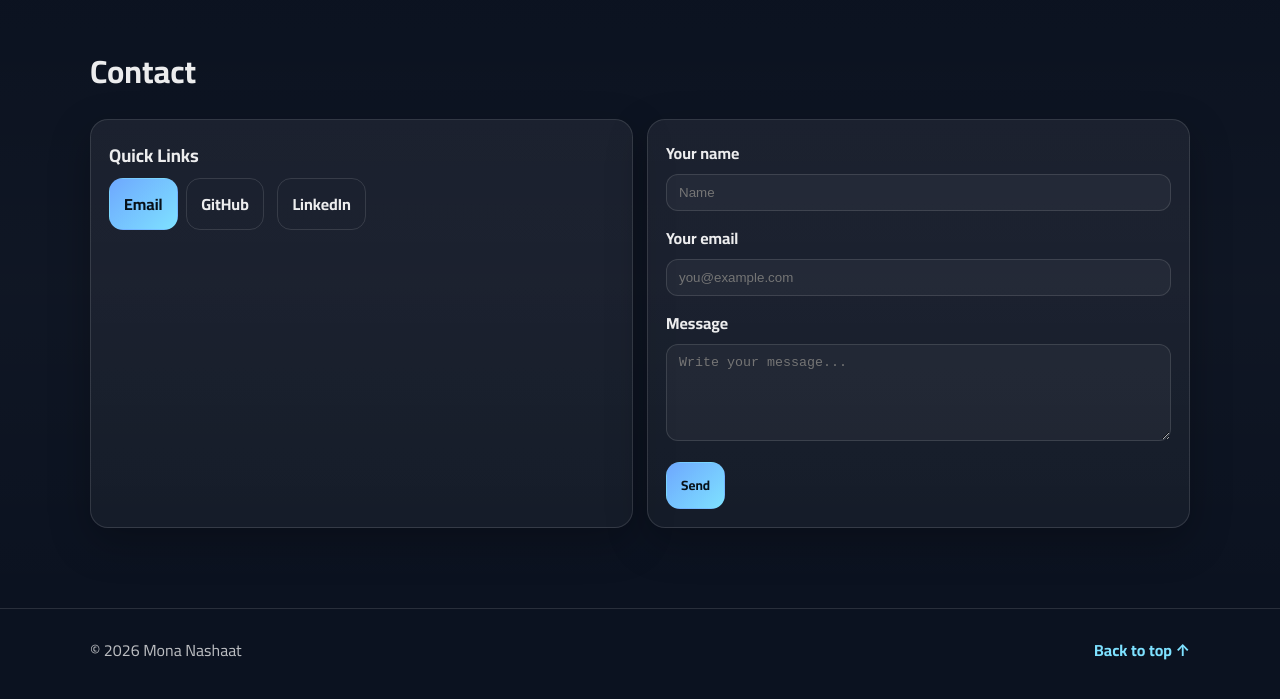
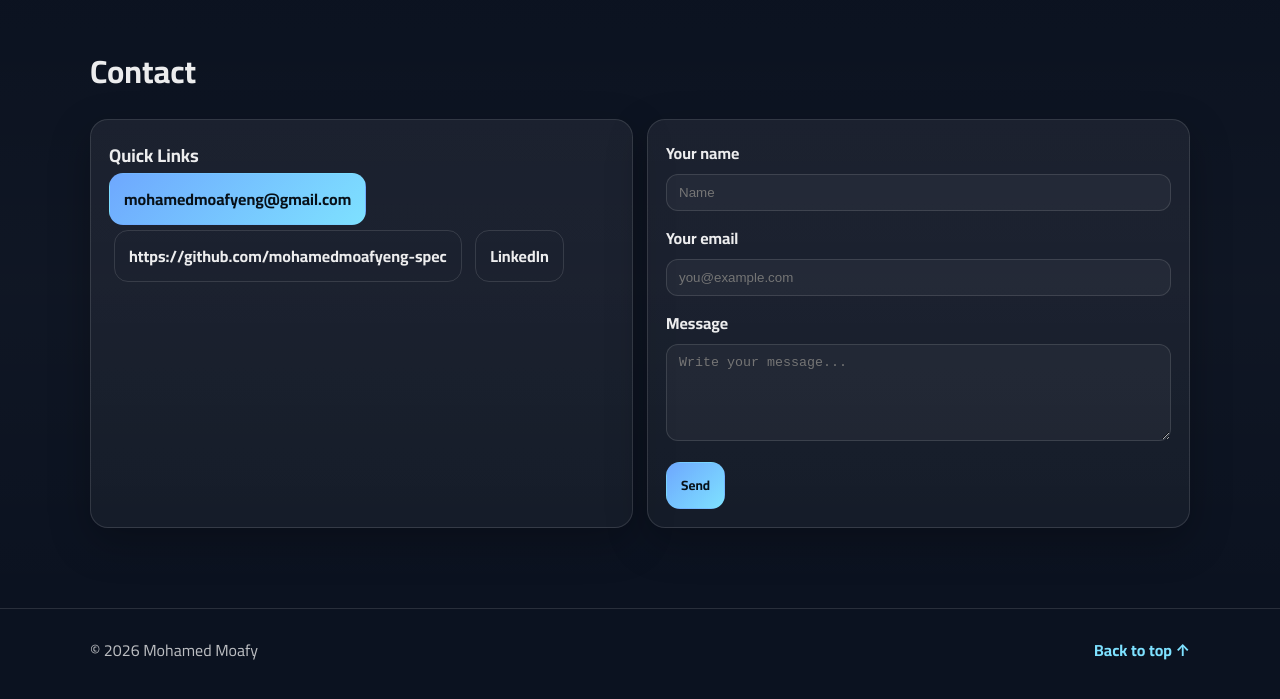
Before and after one commit to mohamedmoafyeng-spec/Online-Portfolio, a plain HTML site: page index.html in a window 1280 px wide. Shown: the part 2903-3602 px from the top of the page. Drawn offline with Linux system fonts and the light colour scheme.

Commit message:
Add files via upload

```diff
--- a/index.html
+++ b/index.html
@@ -299,8 +299,8 @@
           <div class="card">
             <h3 class="h3" data-i18n="contact_quick">Quick Links</h3>
             <div class="contactLinks">
-              <a class="btn" href="mailto:you@example.com">Email</a>
-              <a class="btn btn--ghost" href="https://github.com/your-username" target="_blank" rel="noopener">GitHub</a>
+              <a class="btn" href="mailto:you@example.com">mohamedmoafyeng@gmail.com</a>
+              <a class="btn btn--ghost" href="https://github.com/your-username" target="_blank" rel="noopener">https://github.com/mohamedmoafyeng-spec</a>
               <a class="btn btn--ghost" href="https://www.linkedin.com/in/your-handle/" target="_blank" rel="noopener">LinkedIn</a>
             </div>
 
@@ -331,7 +331,7 @@
 
     <footer class="footer">
       <div class="container footer__inner">
-        <span>© <span id="year"></span> <span class="footerName">Mona Nashaat</span></span>
+        <span>© <span id="year"></span> <span class="footerName">Mohamed Moafy</span></span>
         <a href="#home" class="toTop" data-i18n="back_to_top">Back to top ↑</a>
       </div>
     </footer>
```
